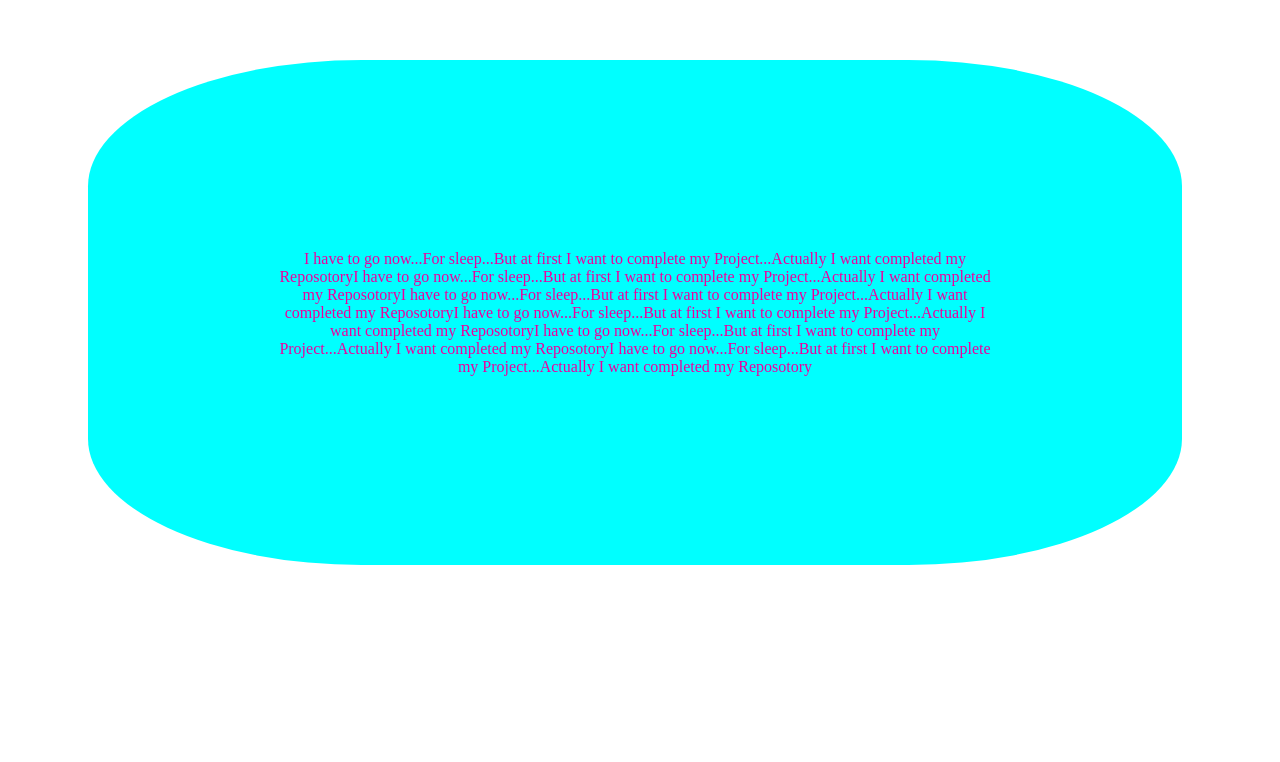
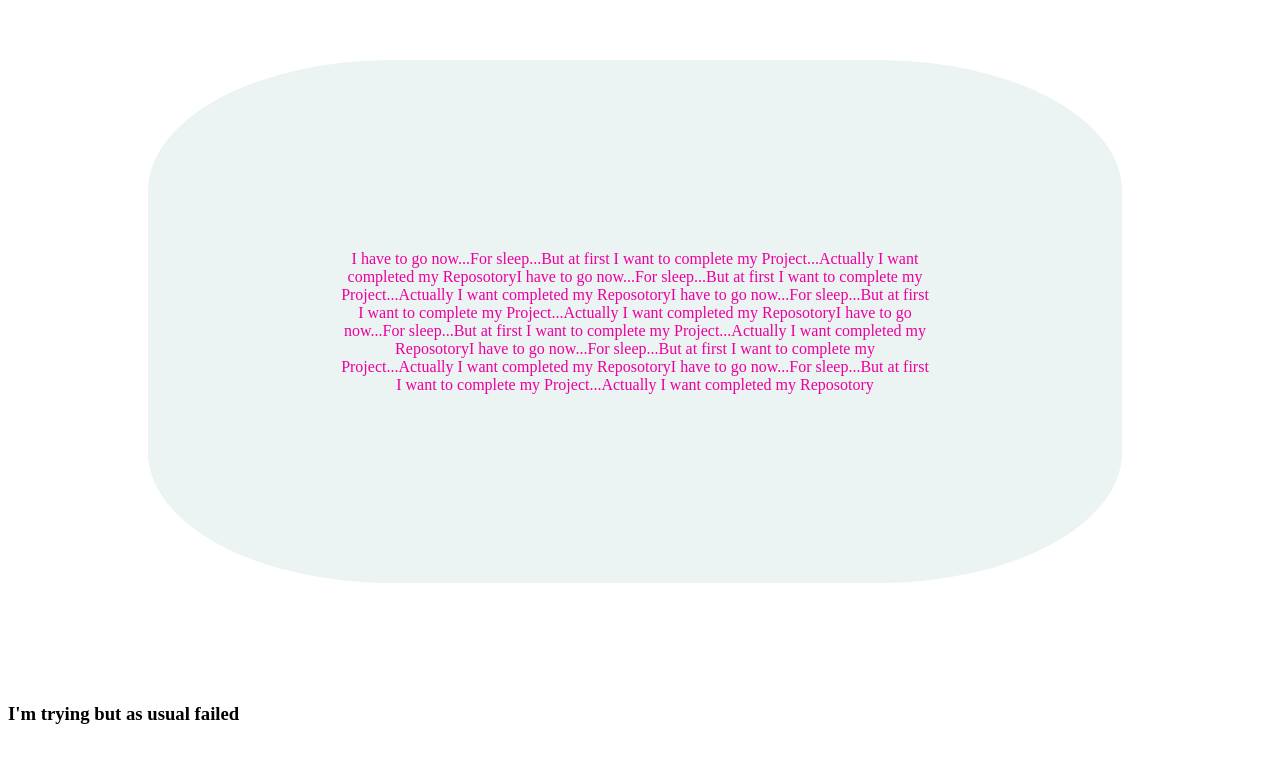
Before and after one commit to Mariyam-Suraiya/my-first-repo, a plain HTML site: page index.html in a window 1280 px wide. Drawn offline with Linux system fonts and the light colour scheme.

Commit message:
added header

```diff
--- a/index.html
+++ b/index.html
@@ -8,7 +8,7 @@
     </title>
     <style>
         p{
-            background-color: aqua;
+            background-color: rgb(235, 243, 243);
             color: rgb(236, 0, 158);
             text-align: center;
             text-emphasis:initial;
@@ -16,15 +16,16 @@
             border-radius: 25%;
             padding: 15%;
             margin-top: 60px;
-            margin-bottom: 50px;
-            margin-left: 80px;
-            margin-right: 90px;
+            margin-bottom: 120px;
+            margin-left: 140px;
+            margin-right: 150px;
         }
-        ]
+
     </style>
 </head>
 <body>
     <p>I have to go now...For sleep...But at first I want to complete my Project...Actually I want completed my ReposotoryI have to go now...For sleep...But at first I want to complete my Project...Actually I want completed my ReposotoryI have to go now...For sleep...But at first I want to complete my Project...Actually I want completed my ReposotoryI have to go now...For sleep...But at first I want to complete my Project...Actually I want completed my ReposotoryI have to go now...For sleep...But at first I want to complete my Project...Actually I want completed my ReposotoryI have to go now...For sleep...But at first I want to complete my Project...Actually I want completed my Reposotory</p>
+    <h3>I'm trying but as usual failed</h3>
 
 </body>
 </html>
```
